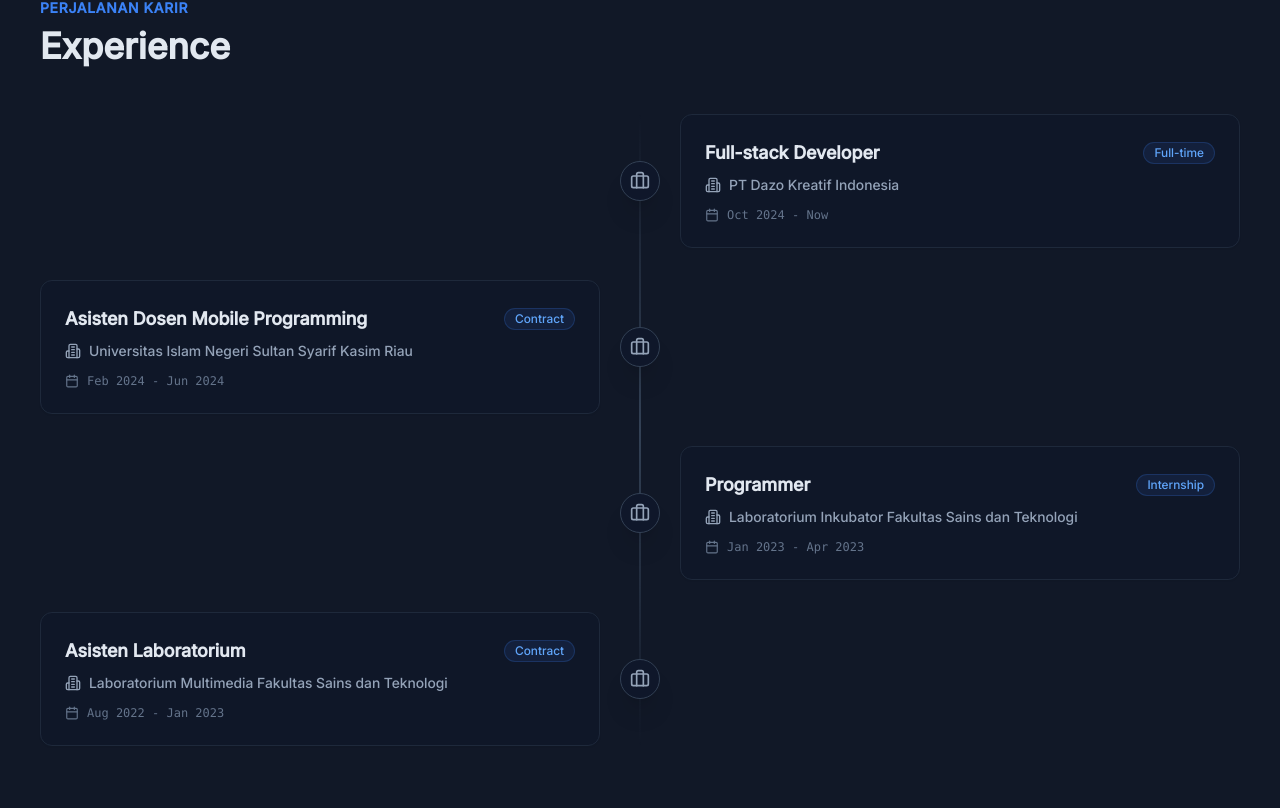
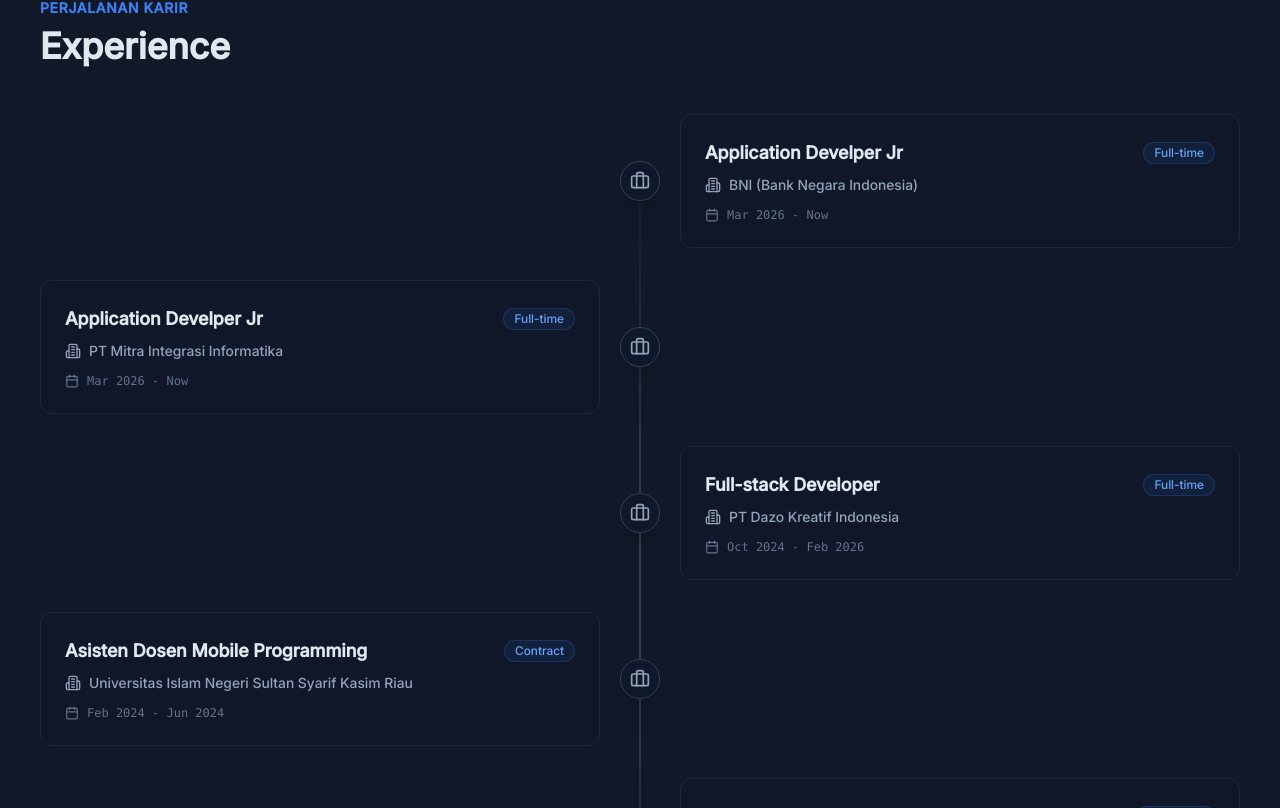
Before and after one commit to AjiBayu-dev/portofolio-project, a React (Vite) app: page /about in a window 1280 px wide. Shown: the part 712-1520 px from the top of the page. Built offline with nearby package versions, Linux system fonts and the light colour scheme.

Commit message:
update: update experience work and update cv

```diff
--- a/src/components/Experience.jsx
+++ b/src/components/Experience.jsx
@@ -2,9 +2,21 @@ import { Briefcase, Calendar, Building2 } from "lucide-react";
 
 const experiences = [
   {
+    role: "Application Develper Jr",
+    company: "BNI (Bank Negara Indonesia)",
+    period: "Mar 2026 - Now",
+    type: "Full-time",
+  },
+  {
+    role: "Application Develper Jr",
+    company: "PT Mitra Integrasi Informatika",
+    period: "Mar 2026 - Now",
+    type: "Full-time",
+  },
+  {
     role: "Full-stack Developer",
     company: "PT Dazo Kreatif Indonesia",
-    period: "Oct 2024 - Now",
+    period: "Oct 2024 - Feb 2026",
     type: "Full-time",
   },
   {
```
Also changed, not shown: 1 other file (tests, documents, lock files or other folders).
